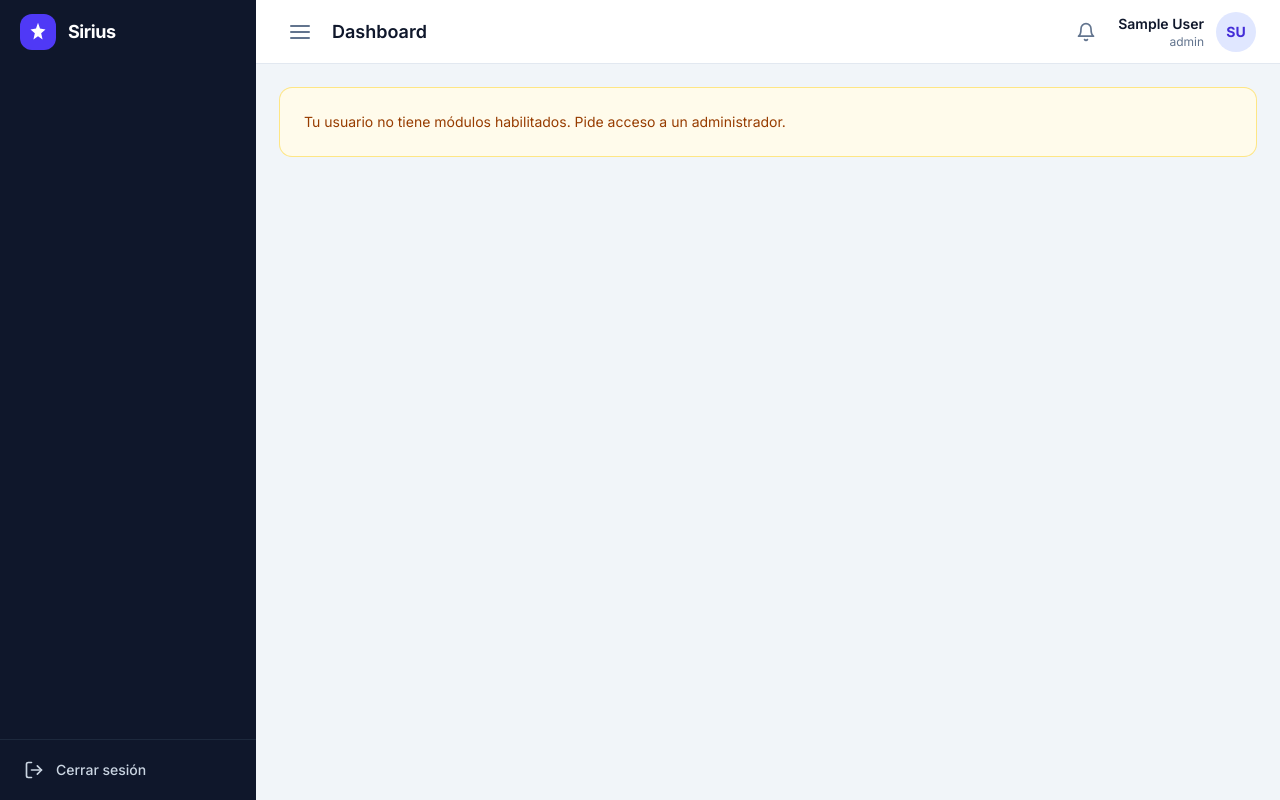
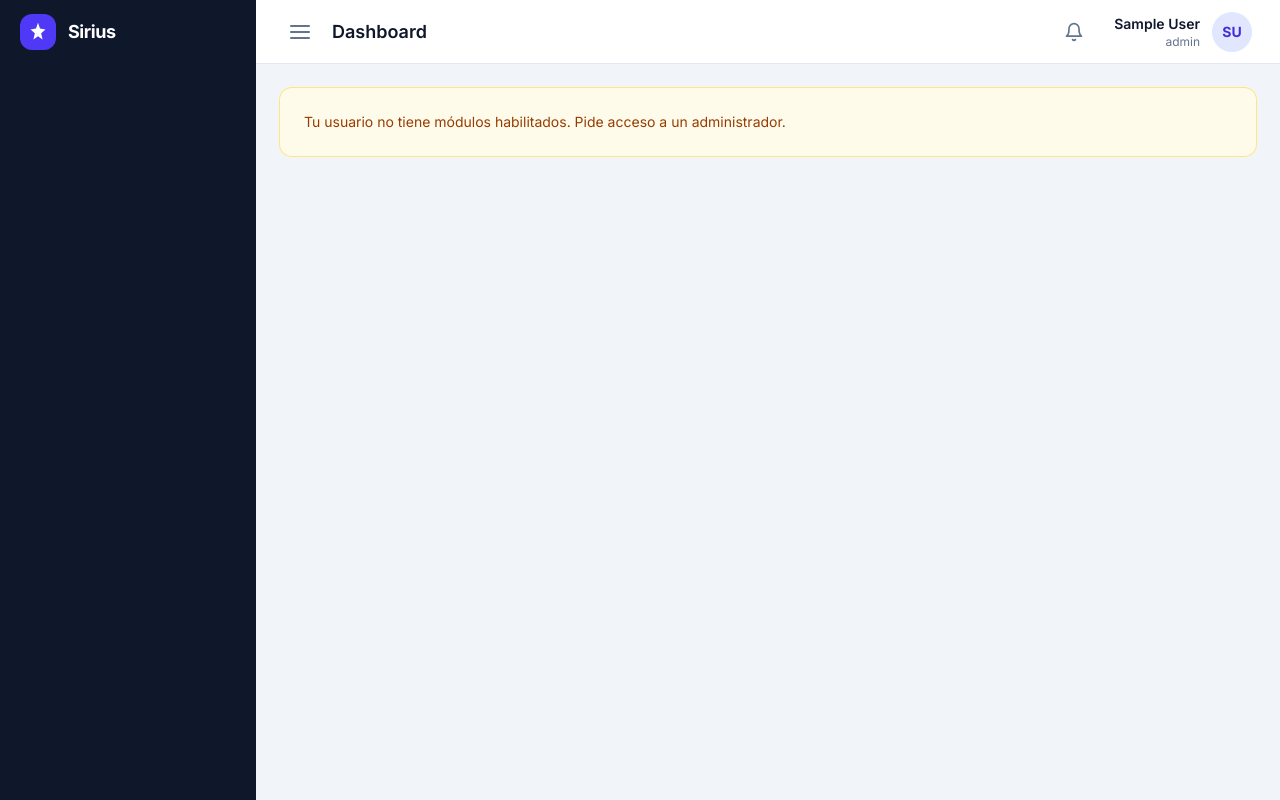
Before and after one commit to razer2526/sirius, a PHP site: page / in a window 1280 px wide. Run offline with PHP 8.4, Linux system fonts and the light colour scheme; the visitor is signed in with stand-in values (Sample User, id 1); tables that the repository leaves empty or names only in its code hold one stand-in row (values such as "Sample post"); data that the repository does not hold is empty; some libraries are stand-ins or nearby versions.

Commit message:
Menú de cuenta en la barra superior: mueve "Cerrar sesión" ahí y agrega "Instalar aplicación"
Reemplaza el bloque estático de nombre/rol de la barra superior por un botón
desplegable (clic en nombre o avatar). El logout, antes fijo al fondo del
sidebar, ahora vive dentro de ese menú junto a un botón para instalar la PWA
(usa beforeinstallprompt en Chrome/Edge/Android, con guía manual para iOS
Safari donde ese evento nunca se dispara).

Co-Authored-By: Claude Sonnet 5 <noreply@anthropic.com>

```diff
--- a/public/index.php
+++ b/public/index.php
@@ -36,12 +36,6 @@ if (!current_user()) {
       <span class="sidebar-label text-lg font-bold tracking-tight text-white">Sirius</span>
     </div>
     <nav id="sidebar-nav" class="flex-1 overflow-y-auto px-3 py-4"></nav>
-    <div class="shrink-0 border-t border-slate-800 p-3">
-      <a href="logout.php" class="flex items-center gap-3 rounded-lg px-3 py-2 text-sm font-medium hover:bg-slate-800 hover:text-white">
-        <svg viewBox="0 0 24 24" class="h-5 w-5 shrink-0" fill="none" stroke="currentColor" stroke-width="2" stroke-linecap="round" stroke-linejoin="round"><path d="M9 21H5a2 2 0 0 1-2-2V5a2 2 0 0 1 2-2h4"/><polyline points="16 17 21 12 16 7"/><line x1="21" y1="12" x2="9" y2="12"/></svg>
-        <span class="sidebar-label">Cerrar sesión</span>
-      </a>
-    </div>
   </aside>
 
   <!-- Área principal -->
@@ -61,11 +55,26 @@ if (!current_user()) {
           </button>
           <div id="notif-bell-panel" class="absolute right-0 top-full z-50 mt-2 hidden w-80 rounded-xl bg-white p-2 shadow-lg ring-1 ring-slate-200"></div>
         </div>
-        <div class="hidden text-right sm:block">
-          <p id="topbar-user" class="text-sm font-semibold text-slate-900"></p>
-          <p id="topbar-role" class="text-xs text-slate-500"></p>
+        <div id="user-menu-wrap" class="relative">
+          <button id="user-menu-btn" type="button" class="flex items-center gap-3 rounded-lg py-1 pl-2 pr-1 hover:bg-slate-100">
+            <div class="hidden text-right sm:block">
+              <p id="topbar-user" class="text-sm font-semibold text-slate-900"></p>
+              <p id="topbar-role" class="text-xs text-slate-500"></p>
+            </div>
+            <div id="topbar-avatar" class="flex h-10 w-10 shrink-0 items-center justify-center rounded-full bg-indigo-100 text-sm font-bold text-indigo-700"></div>
+          </button>
+          <div id="user-menu-panel" class="absolute right-0 top-full z-50 mt-2 hidden w-64 rounded-xl bg-white p-2 shadow-lg ring-1 ring-slate-200">
+            <button id="btn-install-app" type="button" class="hidden w-full items-center gap-2.5 rounded-lg px-3 py-2.5 text-left text-sm font-medium text-slate-700 hover:bg-slate-50">
+              <svg viewBox="0 0 24 24" class="h-4.5 w-4.5 shrink-0" fill="none" stroke="currentColor" stroke-width="2" stroke-linecap="round" stroke-linejoin="round"><path d="M21 15v4a2 2 0 0 1-2 2H5a2 2 0 0 1-2-2v-4"/><polyline points="7 10 12 15 17 10"/><line x1="12" y1="15" x2="12" y2="3"/></svg>
+              Instalar aplicación
+            </button>
+            <div id="user-menu-divider" class="my-1 hidden border-t border-slate-100"></div>
+            <a href="logout.php" class="flex items-center gap-2.5 rounded-lg px-3 py-2.5 text-left text-sm font-medium text-red-600 hover:bg-red-50">
+              <svg viewBox="0 0 24 24" class="h-4.5 w-4.5 shrink-0" fill="none" stroke="currentColor" stroke-width="2" stroke-linecap="round" stroke-linejoin="round"><path d="M9 21H5a2 2 0 0 1-2-2V5a2 2 0 0 1 2-2h4"/><polyline points="16 17 21 12 16 7"/><line x1="21" y1="12" x2="9" y2="12"/></svg>
+              Cerrar sesión
+            </a>
+          </div>
         </div>
-        <div id="topbar-avatar" class="flex h-10 w-10 items-center justify-center rounded-full bg-indigo-100 text-sm font-bold text-indigo-700"></div>
       </div>
     </header>
 
```
Also changed, not shown: public/assets/css/app.css, public/assets/js/app.js.
